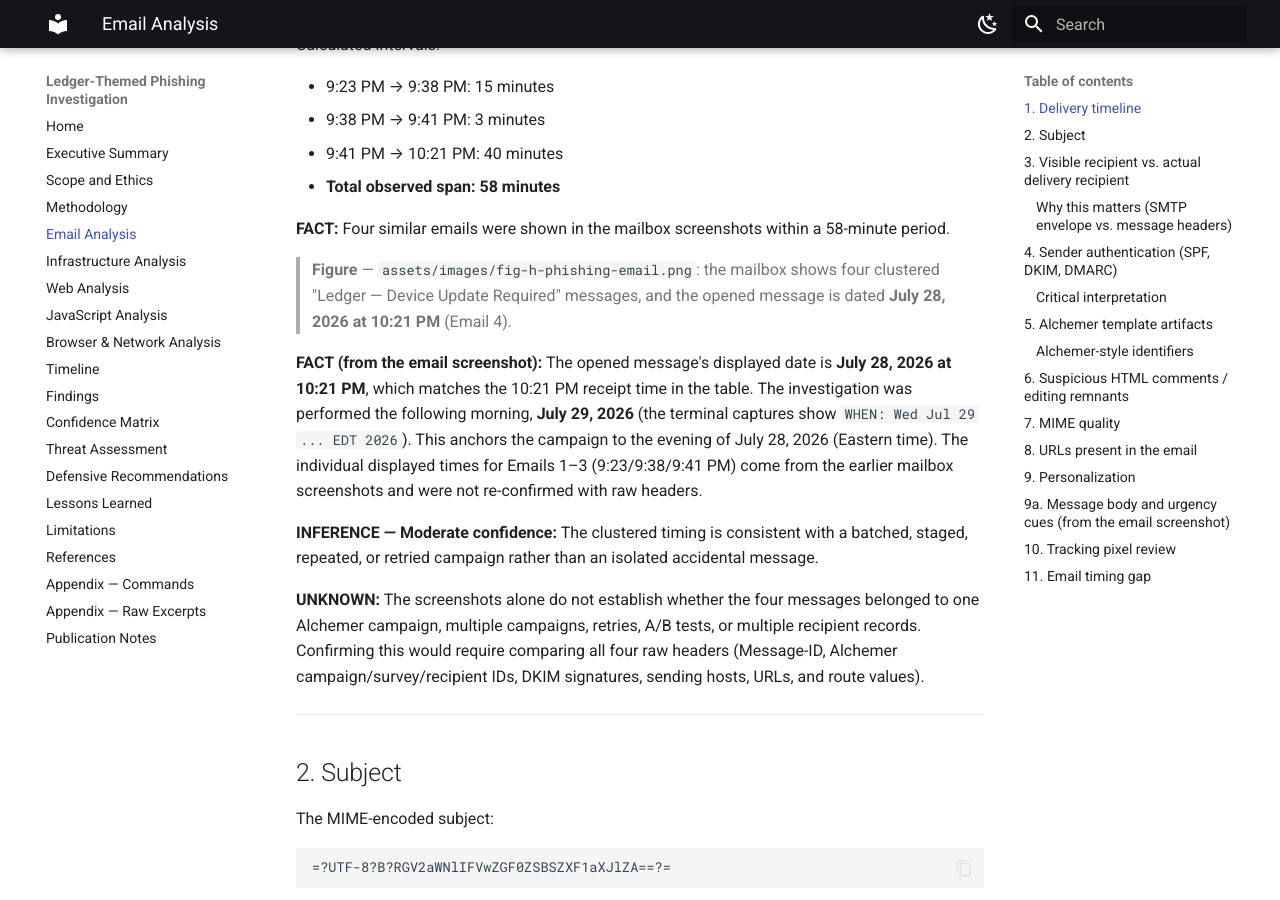
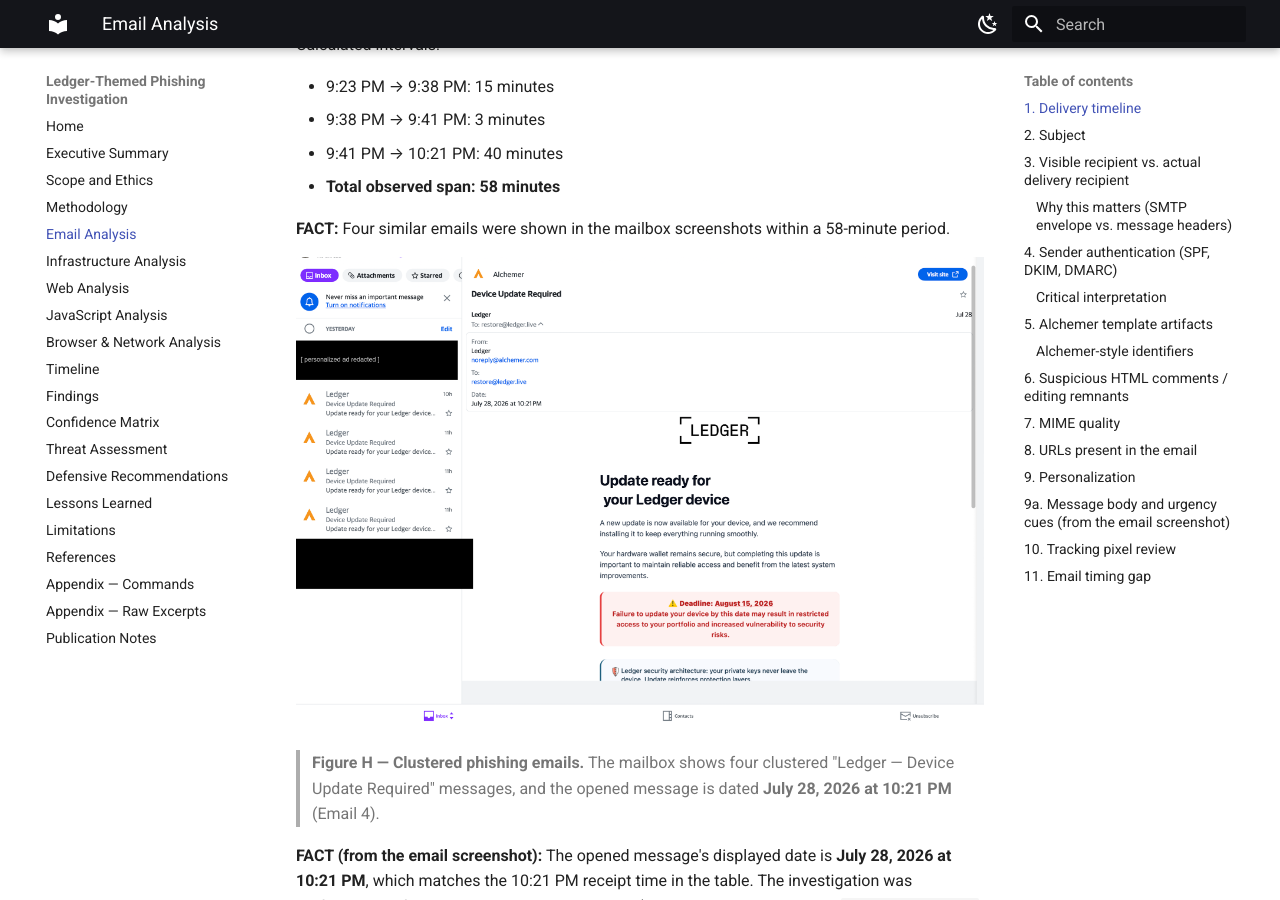
Before and after one commit to mohammadmoravej/ledger-alchemer-phishing-analysis, an MkDocs documentation site: the page built from docs/email-analysis.md, in a window 1280 px wide and 900 px high, scrolled down 643 px. Built offline with MkDocs 1.6.1 and Material for MkDocs 9.7.7, drawn with Linux system fonts in a browser that asks for light colours; some of the changed text lies outside the part shown.

Commit message:
docs: embed investigation figures and fix MkDocs references

```diff
--- a/docs/email-analysis.md
+++ b/docs/email-analysis.md
@@ -28,9 +28,12 @@ Calculated intervals:
 **FACT:** Four similar emails were shown in the mailbox screenshots within a 58-minute
 period.
 
-> **Figure** — `assets/images/fig-h-phishing-email.png`: the mailbox
-> shows four clustered "Ledger — Device Update Required" messages, and the opened message
-> is dated **July 28, 2026 at 10:21 PM** (Email 4).
+<a id="figure-h"></a>
+![Figure H — Clustered phishing emails in the mailbox](assets/images/fig-h-phishing-email.png)
+
+> **Figure H — Clustered phishing emails.** The mailbox shows four clustered
+> "Ledger — Device Update Required" messages, and the opened message is dated
+> **July 28, 2026 at 10:21 PM** (Email 4).
 
 **FACT (from the email screenshot):** The opened message's displayed date is **July 28,
 2026 at 10:21 PM**, which matches the 10:21 PM receipt time in the table. The investigation
@@ -146,8 +149,7 @@ The raw MIME/HTML included template remnants such as:
 **FACT:** These strings were preserved in the supplied email source.
 
 **FACT (from the email screenshot):** The message's displayed **From** address was
-`noreply@alchemer.com` (sender name "Ledger"). See
-`assets/images/fig-h-phishing-email.png`. This is direct evidence — not
+`noreply@alchemer.com` (sender name "Ledger"). See [Figure H](#figure-h). This is direct evidence — not
 just an inference from template remnants — that the message was sent from an Alchemer
 domain. It also explains the passing SPF/DKIM/DMARC results (§4): authentication aligned to
 `alchemer.com`, the true sending domain, **not** to Ledger.
@@ -269,7 +271,7 @@ than a legitimate device-specific notification.
 
 ## 9a. Message body and urgency cues (from the email screenshot)
 
-`assets/images/fig-h-phishing-email.png` shows the rendered body.
+[Figure H](#figure-h) shows the rendered body.
 
 **OBSERVATION (directly visible):**
 
```
Also changed, not shown: docs/infrastructure-analysis.md (+30 -15 lines), docs/javascript-analysis.md (+5 -2 lines), docs/scope-and-ethics.md (+2 -2 lines), docs/web-analysis.md (+6 -3 lines).
